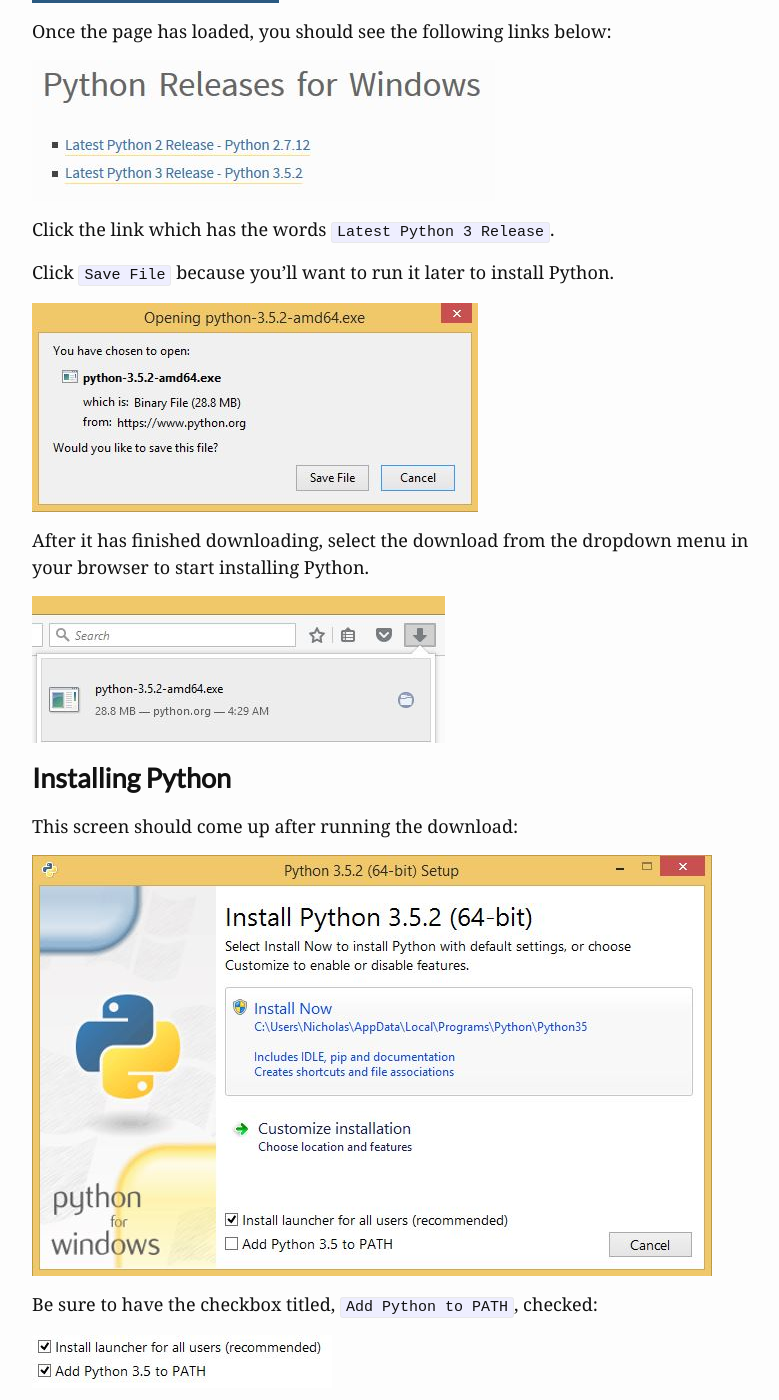
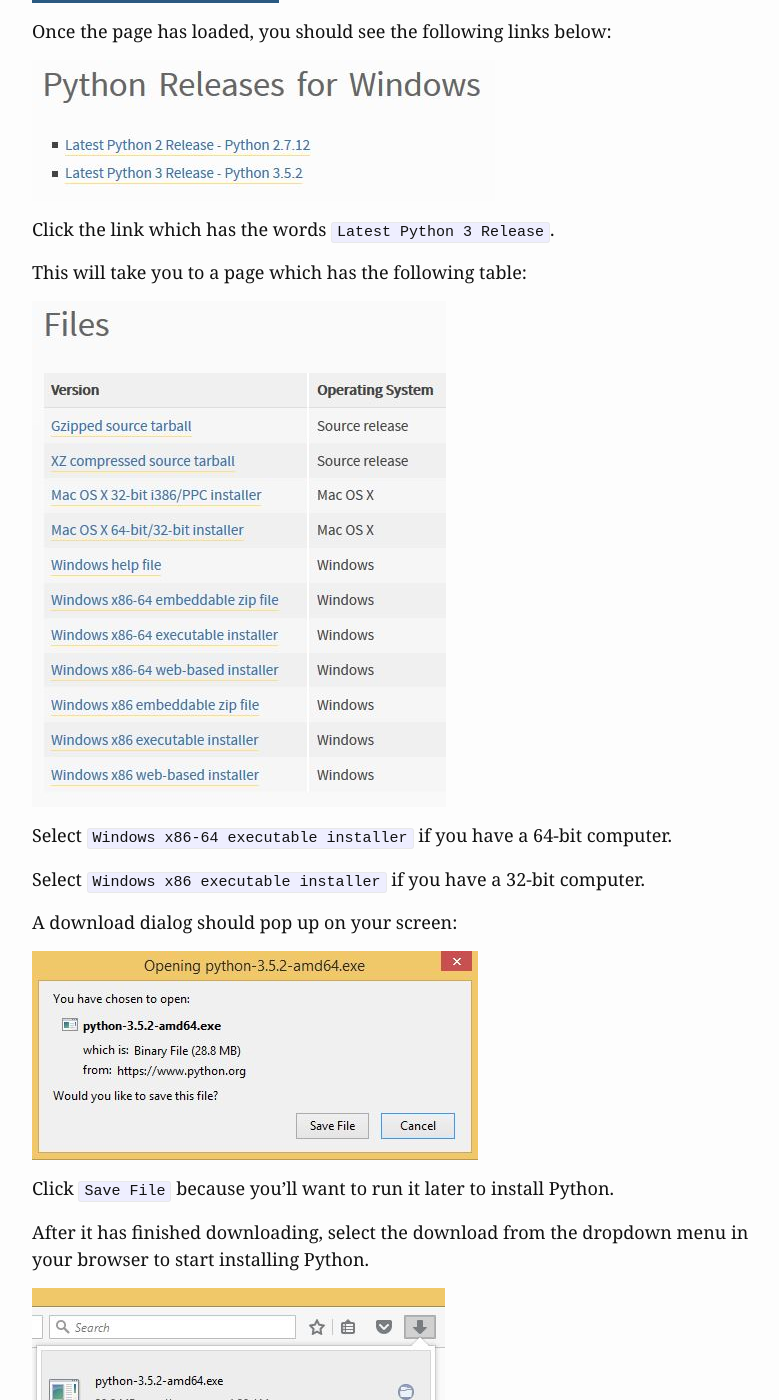
Before and after one commit to TutorialsByNick/tutorialsbynick, a Jekyll site: the page built from _posts/2016-09-14-how-to-install-python-on-windows.md, in a window 1280 px wide and 1400 px high, scrolled down 1388 px. Shown: the whole window, without its empty margins (238-1017 px from the left). Built offline with Jekyll 4.4.1, drawn with Linux system fonts in a browser that asks for light colours; comment, search, counter and statistics services are not loaded.

Commit message:
Fixed step

```diff
--- a/_posts/2016-09-14-how-to-install-python-on-windows.md
+++ b/_posts/2016-09-14-how-to-install-python-on-windows.md
@@ -37,9 +37,19 @@ Once the page has loaded, you should see the following links below:
 
 Click the link which has the words `Latest Python 3 Release`.
 
-Click `Save File` because you'll want to run it later to install Python.
+This will take you to a page which has the following table:
+
+![Download table]
+
+Select `Windows x86-64 executable installer` if you have a 64-bit computer.
+
+Select `Windows x86 executable installer` if you have a 32-bit computer.
+
+A download dialog should pop up on your screen:
 
 ![Download dialog]
+
+Click `Save File` because you'll want to run it later to install Python.
 
 After it has finished downloading, select the download from the dropdown menu in
 your browser to start installing Python.
@@ -90,3 +100,4 @@ comments what you're using Python for!
 [Install now]: {{ site.url }}/images/python-installation/select-install-now.jpg
 [Python installing window]: {{ site.url }}/images/python-installation/python-installing-window.jpg
 [Python installation finished]: {{ site.url }}/images/python-installation/python-installation-finished.jpg
+[Download table]: {{ site.url }}/images/python-installation/download-table.jpg
```
